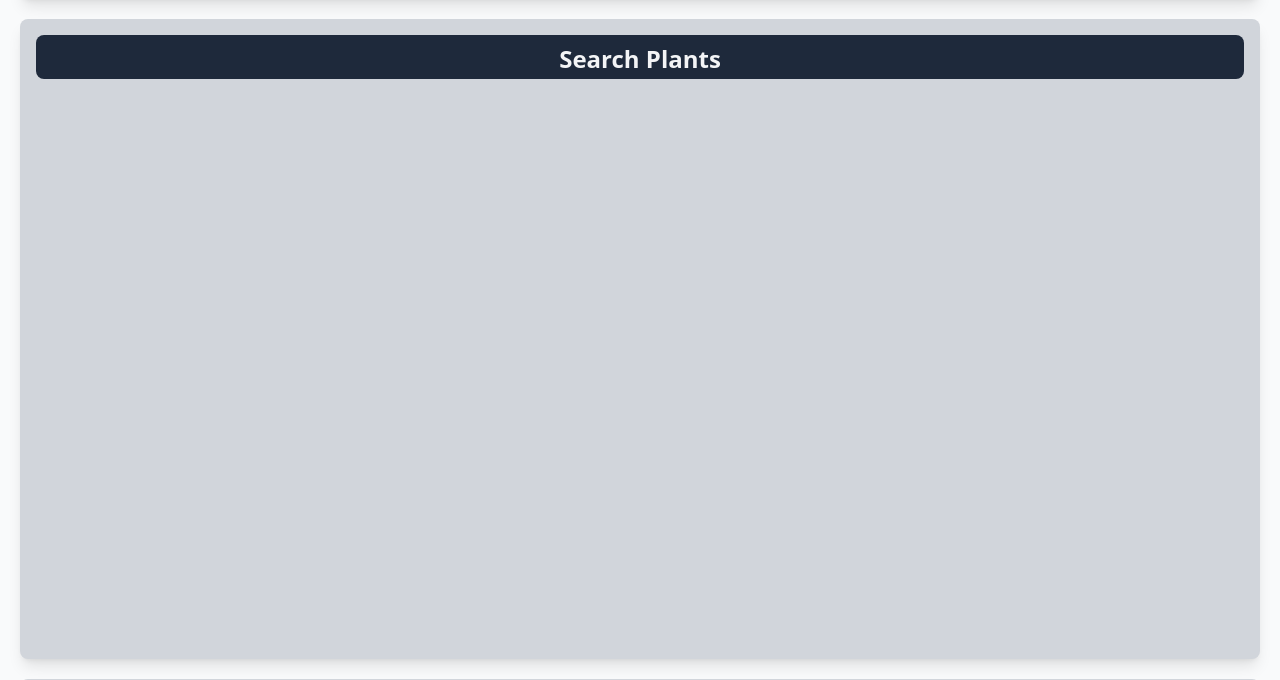
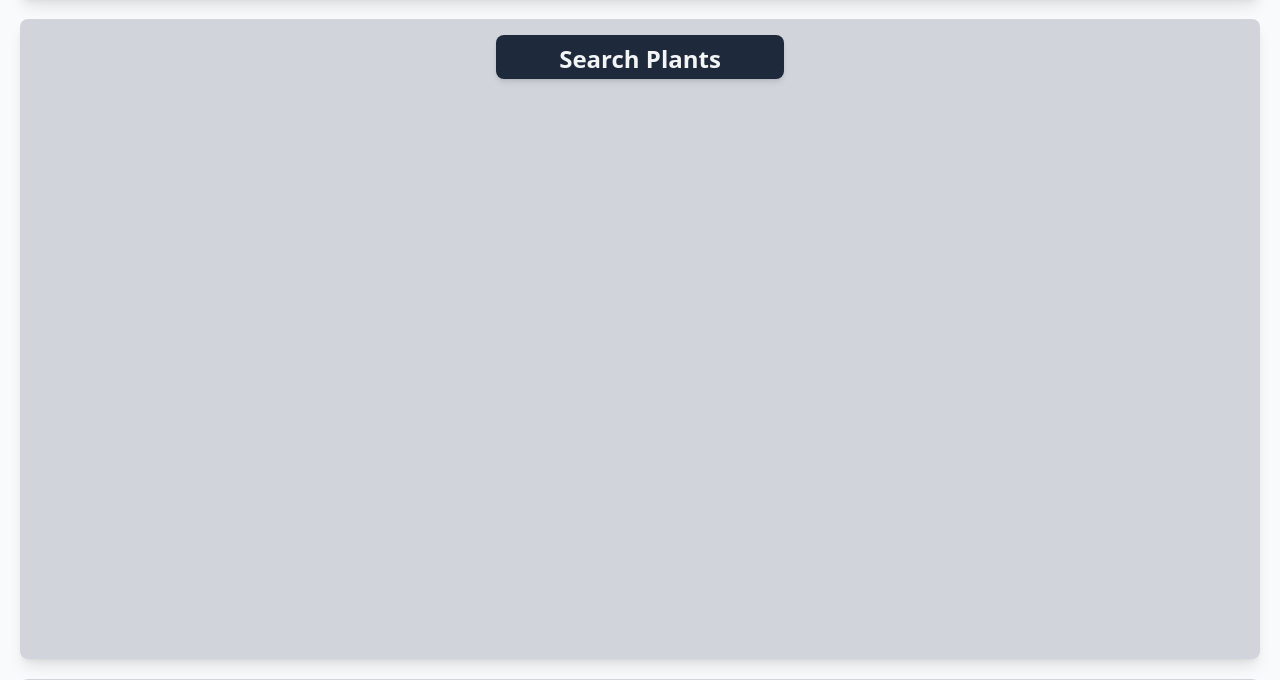
Before and after one commit to 7h3cyb3rm0nk/iks, a PHP site: page /pages/ayurmedics.php in a window 1280 px wide. Shown: the part 625-1305 px from the top of the page. Run offline with PHP 8.4, Linux system fonts and the light colour scheme.

Commit message:
fix: navbar styles

```diff
--- a/css/styles.css
+++ b/css/styles.css
@@ -618,6 +618,11 @@ video {
   margin: 1.25rem;
 }
 
+.mx-auto {
+  margin-left: auto;
+  margin-right: auto;
+}
+
 .mb-5 {
   margin-bottom: 1.25rem;
 }
@@ -1025,6 +1030,10 @@ video {
   text-align: center;
 }
 
+.text-end {
+  text-align: end;
+}
+
 .text-2xl {
   font-size: 1.5rem;
   line-height: 2rem;
@@ -1193,6 +1202,18 @@ video {
     min-height: 30%;
   }
 
+  .md\:w-48 {
+    width: 12rem;
+  }
+
+  .md\:w-60 {
+    width: 15rem;
+  }
+
+  .md\:w-72 {
+    width: 18rem;
+  }
+
   .md\:justify-center {
     justify-content: center;
   }
--- a/js/scripts.js
+++ b/js/scripts.js
@@ -14,8 +14,8 @@ let menu = document.querySelector("#menu");
     menu.addEventListener("click", () => {
         menuList.classList.toggle("translate-x-0");
         menuList.classList.toggle("translate-x-[-150%]");
-        menu.classList.toggle("bg-slate-700");
-        menu.classList.toggle("fixed");
+        // menu.classList.toggle("");
+        menu.classList.toggle("sticky");
         menu.classList.toggle("top-0");
         menu.classList.toggle("w-[5em]");
         menu.classList.toggle("pt-8");
@@ -23,6 +23,7 @@ let menu = document.querySelector("#menu");
         // menuList.classList.toggle("duration-500");
         // navText.classList.toggle("transition-all");
         navText.classList.toggle("lg:text-7xl");
+        navText.classList.toggle("sm:ml-20");
         menu.classList.toggle("text-gray-200");
         // menuList.toggle("rounded-lg")
 
--- a/pages/ayurmedics.php
+++ b/pages/ayurmedics.php
@@ -22,7 +22,7 @@ include("header.php");
     </p>
     </section>
     <section class=" m-5 bg-gray-300 shadow-lg min-h-[80vh] min-w-[80vw] snap-center snap-always rounded-lg p-4 ">
-    <div class="head w-full bg-slate-800 h-11 rounded-lg text-gray-100 font-bold text-center py-2 text-lg md:text-2xl">Search Plants</div>
+    <div class="head w-full md:w-72 shadow-md mx-auto bg-slate-800 h-11 rounded-lg text-gray-100 font-bold text-center py-2 text-lg md:text-2xl">Search Plants</div>
 
     </section>
     <section class=" m-5 bg-gray-300 shadow-lg min-h-[80vh] min-w-[80vw] snap-start snap-always   rounded-lg p-4 ">
--- a/pages/header.php
+++ b/pages/header.php
@@ -1,11 +1,11 @@
-<nav class="bg-gray-500 bg-opacity-80 grid  text-6xl py-5 z-10 montserrat-600 transition-all duration-500 grid-cols-10   ">
-    <div class="menu col-span-1 p-3 h-full px-4  cursor-pointer " id="menu">
+<nav class="bg-slate-900 bg-opacity-80 grid  text-6xl py-5 z-10 montserrat-600 transition-all duration-500 grid-cols-10   ">
+    <div class="menu col-span-1 p-3 h-full px-4 cursor-pointer " id="menu">
         <svg viewBox="0 0 100 80" width="40" height="40" class="stroke-slate-900 mb-5">
           <rect class="rounded-lg" width="100" height="20" fill="white"></rect>
           <rect class="rounded-lg" y="30" width="100" height="20" fill="white"></rect>
           <rect class="rounded-lg" y="60" width="100" height="20" fill="white"></rect>
         </svg>
-        <div class="menu-list  rounded-lg text-gray-200 sm:mb-5 translate-x-[-150%] fixed left-0 px-3 pt-8 transition-all duration-500 text-xl min-h-screen ml-0 flex items-center ">
+        <div class="menu-list rounded-lg text-gray-200 sm:mb-5 translate-x-[-150%] fixed left-0 px-3 pt-8 transition-all duration-500 text-xl min-h-screen ml-0 flex items-center ">
            <div class="list px-12  text-slate-800 py-[8em] rounded-md min-h-fit bg-gray-300 flex gap-10 relative bottom-10 shadow-md">
             <ul class="grid gap-12">
                 <li class=" hover:text-slate-500 cursor-pointer" id="ayurmedics">Ayurmedics</li>
@@ -17,7 +17,7 @@
            </div>
        </div>
     </div>
-        <div class="text-gray-300 col-span-9 text-center navText transition-all duration-500  px-auto md:text-center md:pr-5 md:py-2">Indian Knowledge System
+        <div class="text-gray-300 col-span-9 text-end  navText transition-all duration-500  px-auto md:text-center md:pr-5 md:py-2">Indian Knowledge System
 
         </div>
 
```
